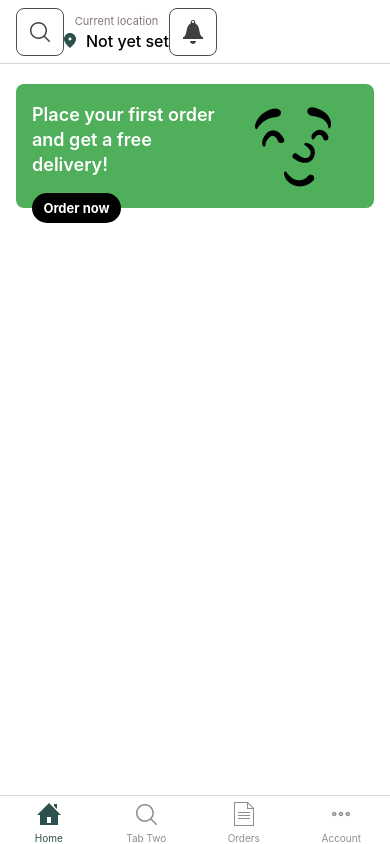
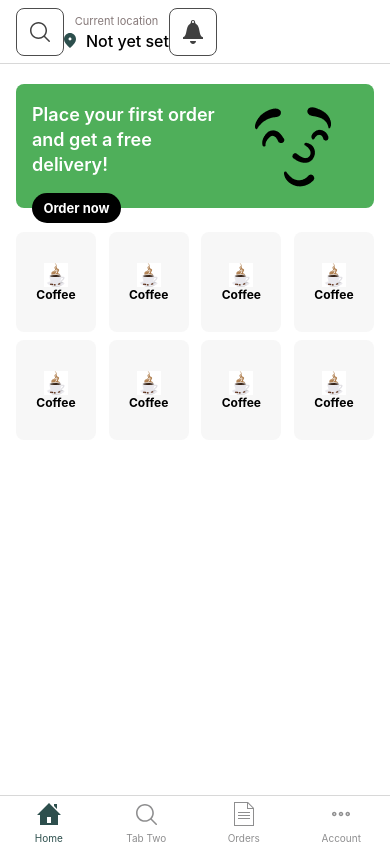
Before and after one commit to Criotech/Resturant-app, a React Native app: screen /Home in a window 390 px wide. Built offline with nearby package versions, Linux system fonts and the light colour scheme; what expo-linking would draw is missing.

Commit message:
categories component on home page

```diff
--- /dev/null
+++ b/components/CategoryItem/index.tsx
@@ -0,0 +1,43 @@
+import React, { FC } from 'react';
+import { StyleSheet, Image } from 'react-native';
+import { View, Text } from "../Themed";
+import Coffee from "../../assets/images/coffee.png";
+
+interface Iprops {
+    name: string;
+    url: string
+}
+
+const CategoryItem:FC<Iprops> = ({ name, url }) => {
+    return (
+        <View lightColor='#F7F7F7' darkColor='#F7F7F7' style={styles.container}>
+            <View style={styles.imageContainer}>
+                <Image source={Coffee} />
+            </View>
+            <Text style={styles.text} lightColor="2D4F4D" darkColor='#fff'>Coffee</Text>
+        </View>
+    )
+}
+
+export default CategoryItem;
+
+const styles = StyleSheet.create({
+    container: {
+        height: 100,
+        width: 80,
+        borderRadius: 8,
+        justifyContent: 'center',
+        alignItems: 'center',
+        marginBottom: 8
+    },
+    imageContainer: {
+        width: 24,
+        height: 24,
+        justifyContent: 'center',
+        alignItems: 'center',
+    },
+    text: {
+        fontSize: 12,
+        fontWeight: "700"
+    }
+})
--- a/navigation/index.tsx
+++ b/navigation/index.tsx
@@ -15,7 +15,7 @@ import Colors from '../constants/Colors';
 import useColorScheme from '../hooks/useColorScheme';
 import ModalScreen from '../screens/ModalScreen';
 import NotFoundScreen from '../screens/NotFoundScreen';
-import TabOneScreen from '../screens/TabOneScreen';
+import Home from '../screens/Home';
 import TabTwoScreen from '../screens/TabTwoScreen';
 import { RootStackParamList, RootTabParamList, RootTabScreenProps } from '../types';
 import LinkingConfiguration from './LinkingConfiguration';
@@ -70,7 +70,7 @@ function BottomTabNavigator() {
       }}>
       <BottomTab.Screen
         name="Home"
-        component={TabOneScreen}
+        component={Home}
         options={({ navigation }: RootTabScreenProps<'Home'>) => ({
           headerTitle: () => <CustomHeader navigation={navigation}  />,
           tabBarIcon: ({ color }) => <HomeSvg color={color} height={22} width={24} />,
--- /dev/null
+++ b/screens/Home/Categories.tsx
@@ -0,0 +1,32 @@
+import React, { FC } from 'react';
+import { StyleSheet, Image } from 'react-native';
+import { View } from "../../components/Themed";
+import CategoryItem from "../../components/CategoryItem"
+
+interface Iprops {
+    categories: { name: string; url: string }[]
+}
+
+const Categories: FC<Iprops> = ({ categories }) => {
+    return (
+        <View style={styles.container}>
+            {
+                categories.map((item, i) => {
+                    return (
+                        <CategoryItem key={i} name={item.name} url={item.url} />
+                    )
+                })
+            }
+        </View>
+    )
+}
+
+export default Categories;
+
+const styles = StyleSheet.create({
+    container: {
+        flexDirection: 'row',
+        flexWrap: "wrap",
+        justifyContent: "space-between",
+    },
+})
--- a/screens/TabOneScreen.tsx
+++ b/screens/Home/index.tsx
@@ -1,9 +1,21 @@
 import { StyleSheet, Image, TouchableOpacity } from 'react-native';
-import { Text, View } from '../components/Themed';
-import { RootTabScreenProps } from '../types';
-import Face from "../assets/images/face.png";
+import { Text, View } from '../../components/Themed';
+import { RootTabScreenProps } from '../../types';
+import Face from "../../assets/images/face.png";
+import Categories from './Categories';
 
-export default function TabOneScreen({ navigation }: RootTabScreenProps<'Home'>) {
+const categories = [
+  {name: "aal", url: "jsjjs"},
+  {name: "aal", url: "jsjjs"},
+  {name: "aal", url: "jsjjs"},
+  {name: "aal", url: "jsjjs"},
+  {name: "aal", url: "jsjjs"},
+  {name: "aal", url: "jsjjs"},
+  {name: "aal", url: "jsjjs"},
+  {name: "aal", url: "jsjjs"},
+]
+
+export default function Home({ navigation }: RootTabScreenProps<'Home'>) {
   return (
     <View style={styles.container}>
       <View style={styles.topSectionContainer} lightColor="#4FAF5A" darkColor="#4FAF5A">
@@ -18,6 +30,12 @@ export default function TabOneScreen({ navigation }: RootTabScreenProps<'Home'>)
           <Image source={Face} />
         </View>
       </View>
+
+      <View style={{marginTop: 24}}>
+        <Categories categories={categories} />
+      </View>
+
+
     </View>
   );
 }
@@ -52,7 +70,7 @@ const styles = StyleSheet.create({
     fontSize: 18,
     fontWeight: "600",
     lineHeight: 25,
-    color:"#ffffff"
+    color: "#ffffff"
   },
   topSectionContainerButton: {
     width: 89,
@@ -66,6 +84,6 @@ const styles = StyleSheet.create({
   topSectionContainerButtonText: {
     fontSize: 13,
     fontWeight: "700",
-    color:"#ffffff"
+    color: "#ffffff"
   },
 });
```
Also changed, not shown: assets/images/coffee.png (added).
